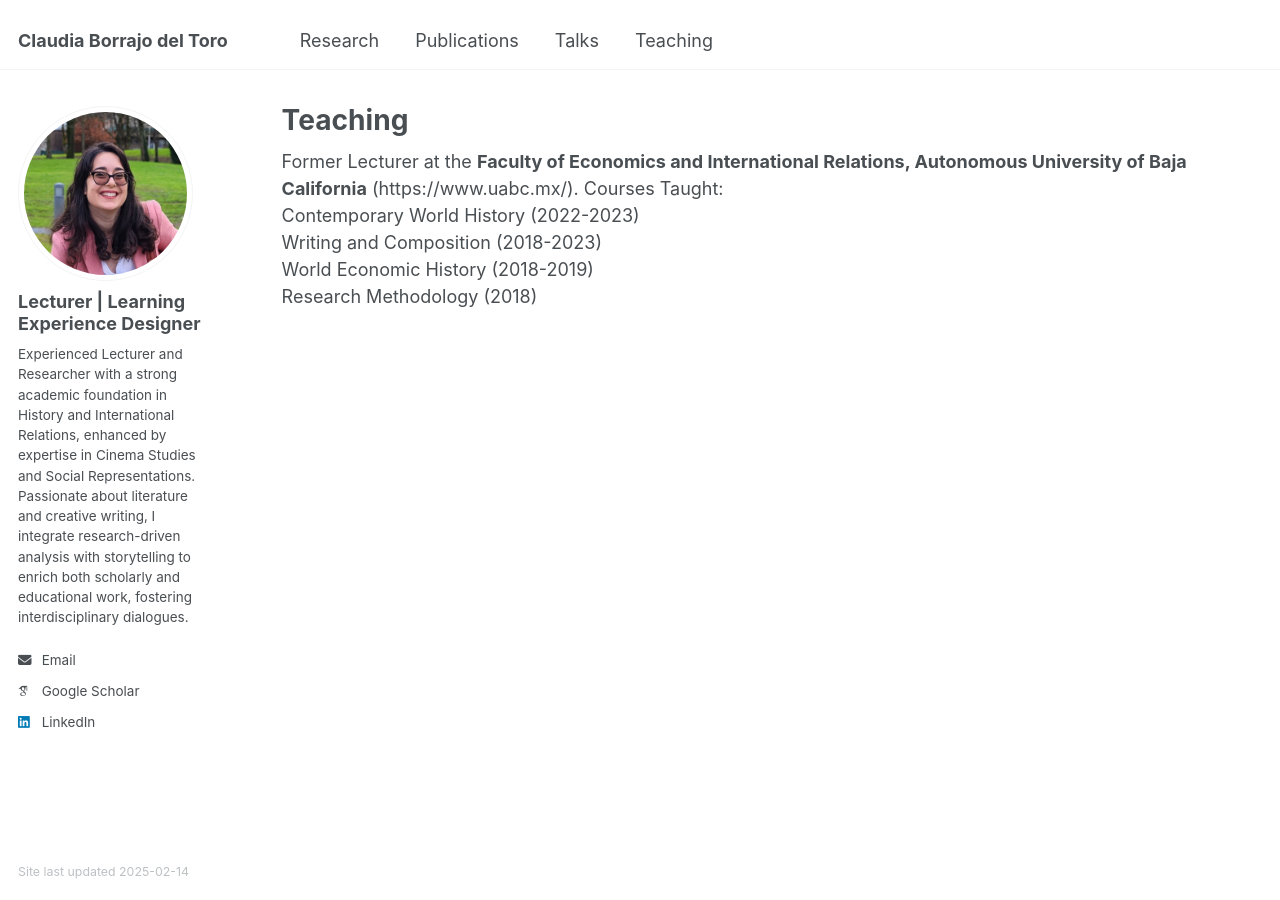
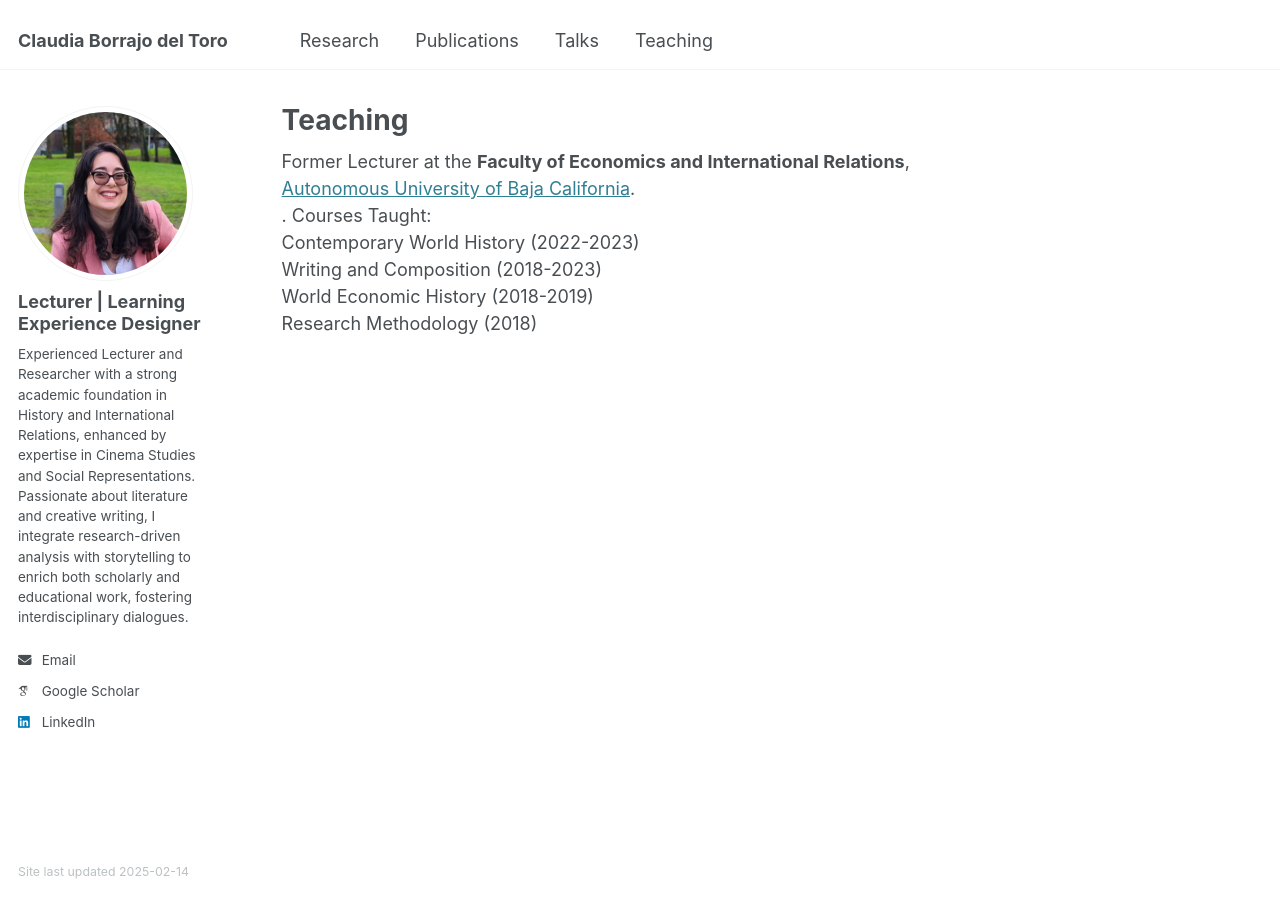
Before and after one commit to claudiabt/claudiabt.github.io, a Jekyll site: the page built from _pages/teaching.html, in a window 1280 px wide. Built offline with Jekyll 4.4.1, drawn with Linux system fonts in a browser that asks for light colours; some web fonts are replaced.

Commit message:
Update teaching.html

```diff
--- a/_pages/teaching.html
+++ b/_pages/teaching.html
@@ -6,7 +6,7 @@ author_profile: true
 ---
 
 {% include base_path %}
-Former Lecturer at the <strong>Faculty of Economics and International Relations, Autonomous University of Baja California</strong> (https://www.uabc.mx/). Courses Taught:
+Former Lecturer at the <strong>Faculty of Economics and International Relations</strong>, <div class="wordwrap"><a href="https://www.uabc.mx/">Autonomous University of Baja California</a>.</div>. Courses Taught:
 <br>
 Contemporary World History (2022-2023)
 <br>
```
